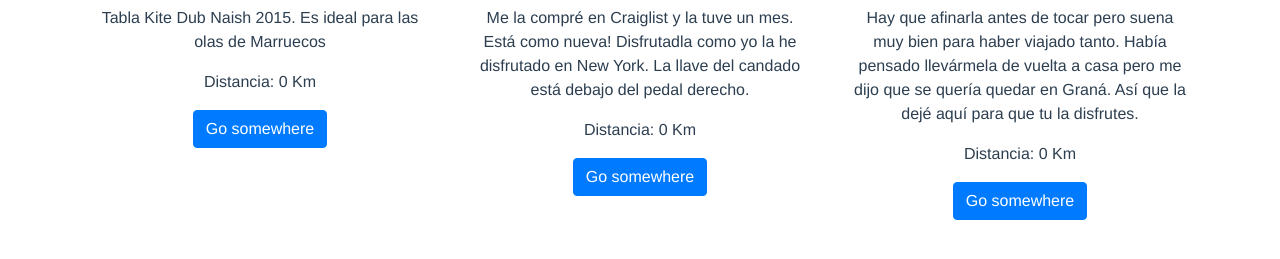
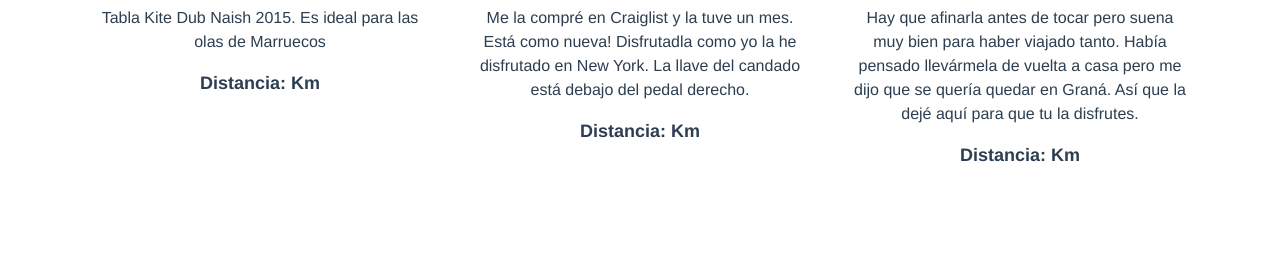
Before and after one commit to jorchg/hackatrips-front, a Vue app: page /#/ in a window 1280 px wide. Shown: the part 319-578 px from the top of the page. Built offline with nearby package versions, Linux system fonts and the light colour scheme; no server answers.

Commit message:
Added sort by distance

```diff
--- a/src/components/Item.vue
+++ b/src/components/Item.vue
@@ -10,8 +10,8 @@
       <p class="card-text">
         {{ data.description }}
       </p>
-      <p class="card-text" v-bind:key="Number(latitude)">Distancia: {{ distance }} Km</p>
-      <b-button href="#" variant="primary">Go somewhere</b-button>
+      <p class="card-text card-text-bold" v-bind:key="Number(latitude)">Distancia: {{ data.distance }} Km</p>
+      <!-- <b-button href="#" variant="primary">Go somewhere</b-button> -->
     </b-card>
   </b-col>
 </template>
@@ -26,34 +26,15 @@ export default {
   ],
   data() {
     return {
-      distance: 0,
+
     };
   },
   methods: {
-    getDistanceFromLatLonInKm(lat1, lon1, lat2, lon2) {
-      const R = 6371; // Radius of the earth in km
-      let dLat = this.deg2rad(lat2 - lat1);  // deg2rad below
-      let dLon = this.deg2rad(lon2 - lon1);
-      let a =
-        Math.sin(dLat / 2) * Math.sin(dLat / 2) +
-        Math.cos(this.deg2rad(lat1)) * Math.cos(this.deg2rad(lat2)) *
-        Math.sin(dLon / 2) * Math.sin(dLon / 2);
-      let c = 2 * Math.atan2(Math.sqrt(a), Math.sqrt(1 - a));
-      let d = R * c; // Distance in km
-      return d;
-    },
-    deg2rad(deg) {
-      return deg * (Math.PI / 180)
-    },
+
   },
-  updated() {
-    this.distance = Math.round(this.getDistanceFromLatLonInKm(
-      this.latitude,
-      this.longitude,
-      this.data.location.coordinates[0],
-      this.data.location.coordinates[1],
-    ));
-  },
+  mounted() {
+    console.log(this.data.distance);
+  }
 }
 </script>
 
@@ -72,4 +53,8 @@ img {
   padding-left: 0px;
   padding-right: 0px;
 }
+.card-text-bold {
+  font-weight: 600;
+  font-size: 18px;
+}
 </style>
--- a/src/components/ItemList.vue
+++ b/src/components/ItemList.vue
@@ -3,8 +3,6 @@
     <b-container fluid>
       <b-row>
         <item
-          :longitude="longitude"
-          :latitude="latitude"
           :data="object"
           v-for="object in objects"
           v-bind:key="JSON.stringify(object)"
@@ -24,13 +22,58 @@ export default {
     Item,
   },
   props: [
-    'longitude',
-    'latitude',
+
   ],
   data() {
     return {
+      locationOptions: {
+        enableHighAccuracy: true,
+        timeout: 5000,
+        maximumAge: 0,
+      },
       objects,
+      longitude: 0,
+      latitude: 0,
     };
+  },
+  methods: {
+    locationSuccess(pos) {
+      this.longitude = pos.coords.longitude;
+      this.latitude = pos.coords.latitude;
+      this.objects = this.objects.map((object) => {
+        object.distance = Math.round(this.getDistanceFromLatLonInKm(
+          object.location.coordinates[0],
+          object.location.coordinates[1],
+          this.latitude,
+          this.longitude,
+        ));
+        return object;
+      });
+      this.objects.sort((a, b) => {
+        return a.distance > b.distance;
+      });
+    },
+    getDistanceFromLatLonInKm(lat1, lon1, lat2, lon2) {
+      const R = 6371;
+      let dLat = this.deg2rad(lat2 - lat1);
+      let dLon = this.deg2rad(lon2 - lon1);
+      let a =
+        Math.sin(dLat / 2) * Math.sin(dLat / 2) +
+        Math.cos(this.deg2rad(lat1)) * Math.cos(this.deg2rad(lat2)) *
+        Math.sin(dLon / 2) * Math.sin(dLon / 2);
+      let c = 2 * Math.atan2(Math.sqrt(a), Math.sqrt(1 - a));
+      let d = R * c;
+      return d;
+    },
+    deg2rad(deg) {
+      return deg * (Math.PI / 180)
+    },
+  },
+  created() {
+    window
+      .navigator
+      .geolocation
+      .getCurrentPosition(this.locationSuccess, null, this.locationOptions);
   },
 };
 </script>
--- a/src/components/Main.vue
+++ b/src/components/Main.vue
@@ -1,7 +1,7 @@
 <template>
   <div>
     <category-bar></category-bar>
-    <item-list :latitude="latitude" :longitude="longitude"></item-list>
+    <item-list></item-list>
   </div>
 </template>
 
@@ -17,30 +17,7 @@ export default {
   },
   data() {
     return {
-      locationOptions: {
-        enableHighAccuracy: true,
-        timeout: 5000,
-        maximumAge: 0,
-      },
-      latitude: {
-        type: Number,
-      },
-      longitude: {
-        type: Number,
-      },
     };
-  },
-  methods: {
-    locationSuccess(pos) {
-      this.longitude = pos.coords.longitude;
-      this.latitude = pos.coords.latitude;
-    },
-  },
-  created() {
-    window
-      .navigator
-      .geolocation
-      .getCurrentPosition(this.locationSuccess, null, this.locationOptions);
   },
 };
 </script>
```
